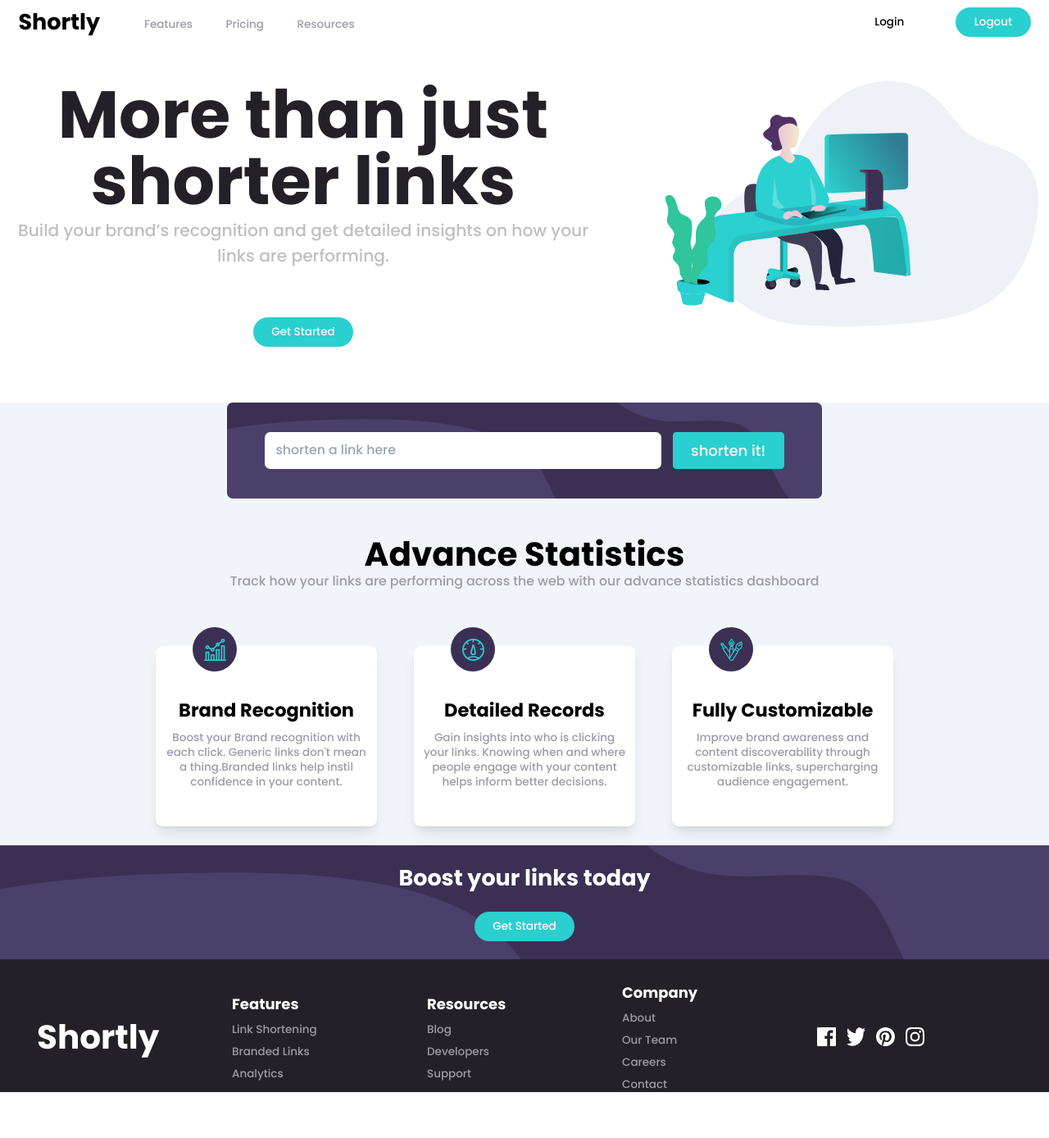
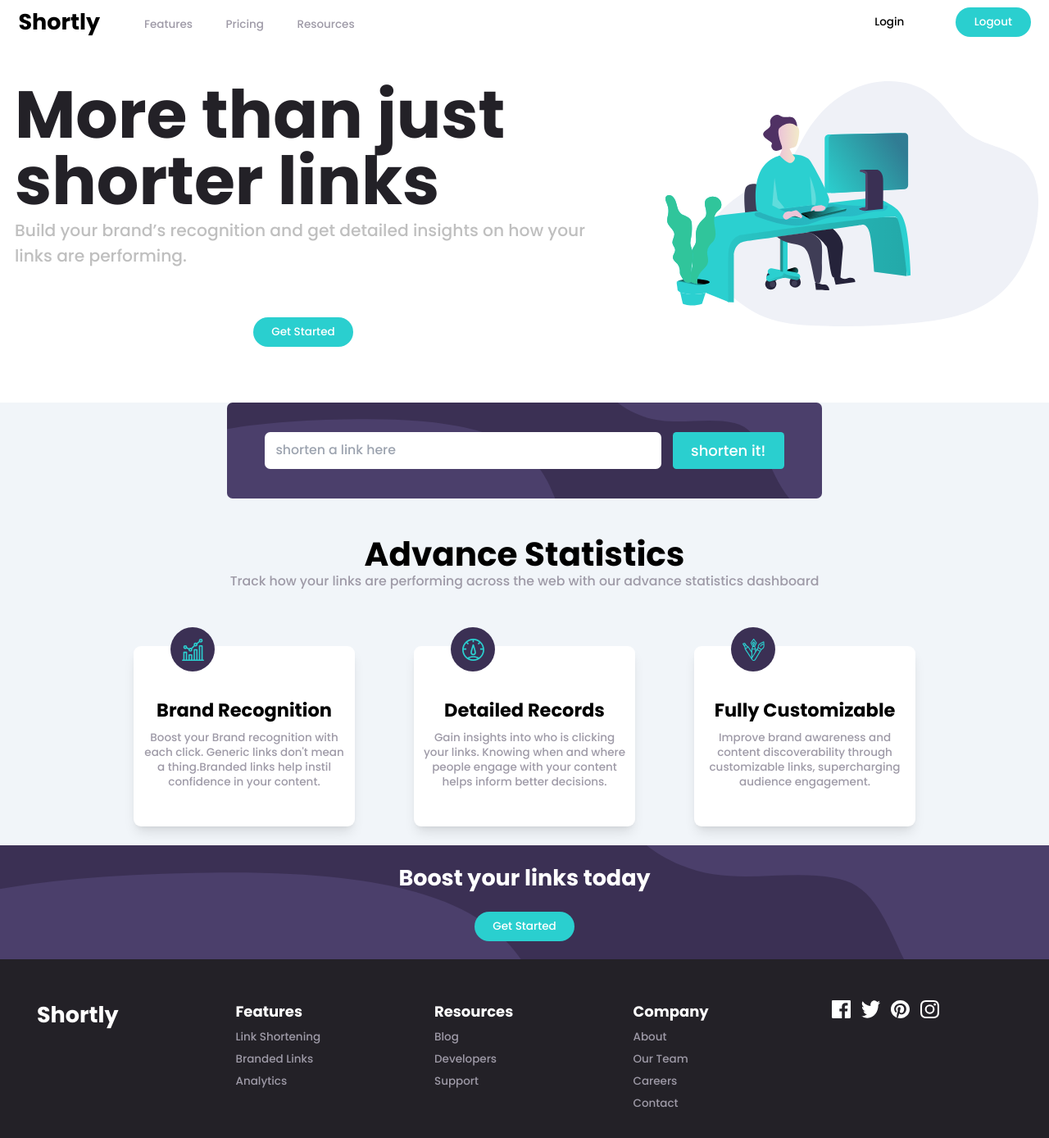
Before and after one commit to kodcapsule/url-shortener, a React (Vite) app: page / in a window 1280 px wide. Shown: the top 1388 px of the page at 82% size. Before the commit the page ends 1332 px from the top, so only its background shows below. Built offline with nearby package versions, Linux system fonts and the light colour scheme.

Commit message:
refactored hero section

```diff
--- a/src/App.jsx
+++ b/src/App.jsx
@@ -31,25 +31,31 @@ function App() {
               advance statistics dashboard
             </p>
           </div>
-          <div className="cards p-5 flex flex-col md:flex-row gap-10 md:g-5 justify-center items-center mt-10">
-            <Card
-              icon={iconF}
-              heading="Brand Recognition"
-              content=" Boost your Brand recognition with each click. Generic links
+          <div className="cards p-5 flex flex-col md:flex-row gap-16 md:g-5 justify-center items-center mt-10">
+            <div className="card">
+              <Card
+                icon={iconF}
+                heading="Brand Recognition"
+                content=" Boost your Brand recognition with each click. Generic links
                 don't mean a thing.Branded links help instil confidence in your
                 content."
-            />
+                showline={false}
+              />
+            </div>
+
             <Card
               icon={iconDetailed}
               heading="Detailed Records"
               content="Gain insights into who is clicking your links. Knowing when and where
               people engage with your content helps inform better decisions."
+              showline={false}
             />
             <Card
               icon={iconCustomized}
               heading="Fully Customizable"
               content="Improve brand awareness and content discoverability through customizable
               links, supercharging audience engagement."
+              showline={false}
             />
           </div>
         </section>
@@ -61,15 +67,16 @@ function App() {
           <Button buttonText="Get Started" btn_primary="btn_primary" />
         </section>
 
-        <footer className=" bg-neutral-very-dark-violet container  mx-auto ">
-          <div className="footerContainer grid grid-cols-1 items-center md:grid-cols-5 px-10 pt-6">
-            <h1 className=" text-4xl font-bold cursor-pointer text-white  ">
+        <footer className=" bg-neutral-very-dark-violet container mx-auto pb-10 pt-5">
+          <div className="footerContainer grid grid-cols-1 gap-10 place-items-center md:gap-5 md:place-items-start  md:grid-cols-5 px-10 pt-6">
+            <h1 className=" text-2xl font-bold cursor-pointer text-white  ">
               Shortly
             </h1>
             <FooterNav heading="Features" navlinkList={navlinks1} />
             <FooterNav heading="Resources" navlinkList={navlinks2} />
             <FooterNav heading="Company" navlinkList={navlinks3} />
 
+            {/*  */}
             <div className="socialMediaLogos flex  gap-3">
               <SocialMedia logo={FacebookIcon} />
               <SocialMedia logo={TwitterIcon} />
@@ -91,9 +98,7 @@ function FooterNav({ heading, navlinkList }) {
       <h4 className=" text-base  text-white font-semibold mb-2 ">{heading}</h4>
       <ul className=" gap-2 flex flex-col">
         {navlinkList.map((link) => (
-          <li className=" text-xs text-neutral-grayish-violet hover:text-primary-cyan hover:cursor-pointer ">
-            {link}
-          </li>
+          <NavLinkItem linkName={link} key={link} />
         ))}
       </ul>
     </nav>
@@ -105,7 +110,15 @@ function SocialMedia({ logo }) {
     <img
       src={`${logo}`}
       alt="Facebook Icon "
-      className=" w-5 h-5  hover:bg-primary-cyan hover:cursor-pointer"
+      className=" w-5 h-5  hover:fill-primary-cyan hover:cursor-pointer"
     />
   );
 }
+
+function NavLinkItem({ linkName }) {
+  return (
+    <li className=" text-xs text-neutral-grayish-violet hover:text-primary-cyan hover:cursor-pointer ">
+      <a href="#">{linkName}</a>
+    </li>
+  );
+}
--- a/src/components/Card.jsx
+++ b/src/components/Card.jsx
@@ -1,8 +1,12 @@
-function Card({ icon, content, heading }) {
+function Card({ icon, content, heading, showline = true }) {
   return (
-    <article className=" relative bg-white shadow-lg rounded-lg  text-center p-2 w-[15rem] py-10">
-      <div className="card-icon w-12 h-12 p-3 rounded-full absolute bg-primary-dark-violet -top-5 left-10">
-        <img src={`${icon}`} alt="" />
+    <article
+      className={` relative bg-white shadow-lg ${
+        showline && "topLine"
+      } rounded-lg z-10 text-center p-2 w-[15rem] py-10 md:clearLine`}
+    >
+      <div className="card-icon w-12 h-12 p-3 rounded-full absolute bg-primary-dark-violet -top-5 left-24 md:left-10">
+        <img src={`${icon}`} alt="" className="z-10" />
       </div>
       <h4 className=" text-xl font-bold mb-2 pt-4">{heading} </h4>
       <p className=" text-xs text-neutral-grayish-violet">{content}</p>
--- a/src/components/HeroSection.jsx
+++ b/src/components/HeroSection.jsx
@@ -4,9 +4,10 @@ import HeroImage from "../assets/illustration-working.svg";
 
 function HeroSection() {
   return (
-    <div className=" flex flex-col-reverse md:flex-row gap-20 md:mt-12 md:justify-between ">
-      <div className=" flex flex-col mainText text-center justify-center items-center  pb-5  ">
-        <h1 className=" font-extrabold text-3xl mb-1 text-neutral-very-dark-violet md:text-7xl">
+    <div className="heroContainer container  mx-auto px-4 ">
+      <div className=" flex flex-col-reverse md:flex-row gap-20 md:mt-12 md:justify-between  ">
+        <div className=" flex flex-col mainText text-center justify-center items-center md:text-left  pb-5  ">
+          <h1 className=" font-extrabold text-3xl mb-1 text-neutral-very-dark-violet md:text-5xl lg:text-7xl leading-7">
             More than just shorter links
           </h1>
           <p className=" font-normal text-sm md:text-lg text-neutral-gray mb-5">
@@ -21,6 +22,7 @@ function HeroSection() {
           <img src={HeroImage} alt="A hero image" />
         </div>
       </div>
+    </div>
   );
 }
 
--- a/src/components/Section.jsx
+++ b/src/components/Section.jsx
@@ -1,5 +1,5 @@
 function Section({ children }) {
-  return <section className=" container  mx-auto px-4">{children}</section>;
+  return <section className=" ">{children}</section>;
 }
 
 export default Section;
--- a/src/index.css
+++ b/src/index.css
@@ -33,3 +33,19 @@
   background-image: url("./assets/bg-shorten-desktop.svg");
   background-size: cover;
 }
+
+.topLine::after {
+  content: "";
+  width: 5px;
+  height: 2.8rem;
+  background-color: hsl(180, 66%, 49%);
+  position: absolute;
+  top: -33%;
+  left: 18;
+  z-index: 0;
+}
+
+.clearLine:nth-child(0) ::after {
+  content: "";
+  height: 0px;
+}
```
Lines whose indentation alone changed are shown as unchanged.
